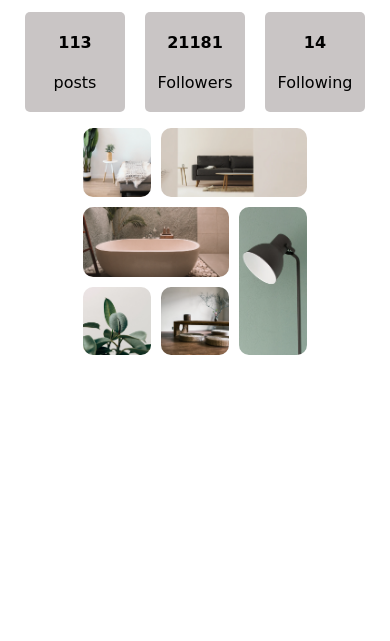
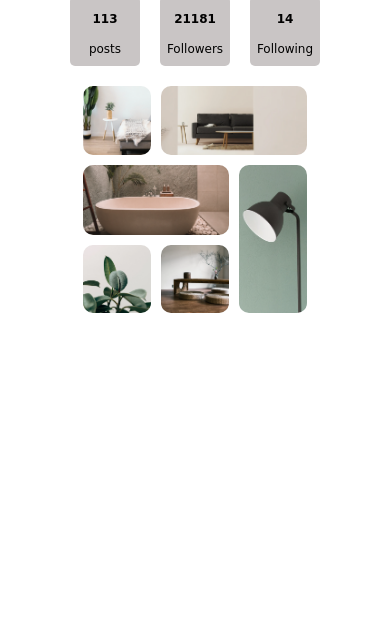
Before and after one commit to engsabbir/my-gallery, a plain HTML site: page index.html in a window 390 px wide. Shown: the part 203-844 px from the top of the page. Drawn offline with Linux system fonts and the light colour scheme; a web font is replaced by a local one.

Commit message:
media query added

```diff
--- a/style.css
+++ b/style.css
@@ -8,10 +8,17 @@ body{
     height: 100px;
     width: 100px;
 }
+.photographer-profile h2{
+    margin-bottom: 0;
+}
+.photographer-profile p{
+    margin-top: 0;
+}
 .feed-info{
     display: flex;
     justify-content: center;
     gap: 20px;
+    margin: 20px auto;
 }
 .feed-info-part{
     width: 100px;
@@ -42,3 +49,10 @@ img{
     gap: 10px;
     grid-template-columns: repeat(3, 1fr);
 }
+@media screen and (max-width: 576px) {
+    .feed-info-part{
+        width: 70px;
+        height: 70px;
+        font-size: 12px;
+    }
+}
```
